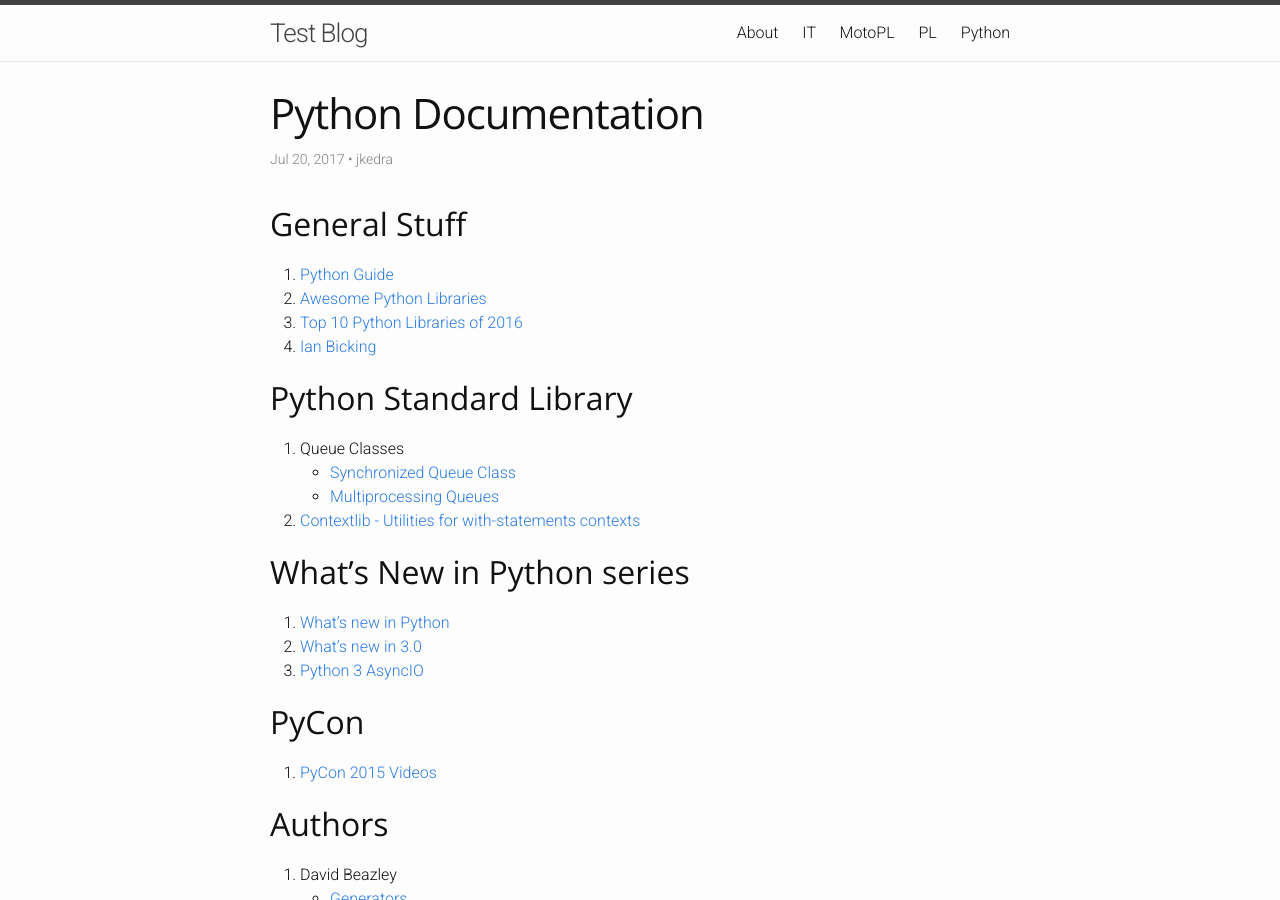
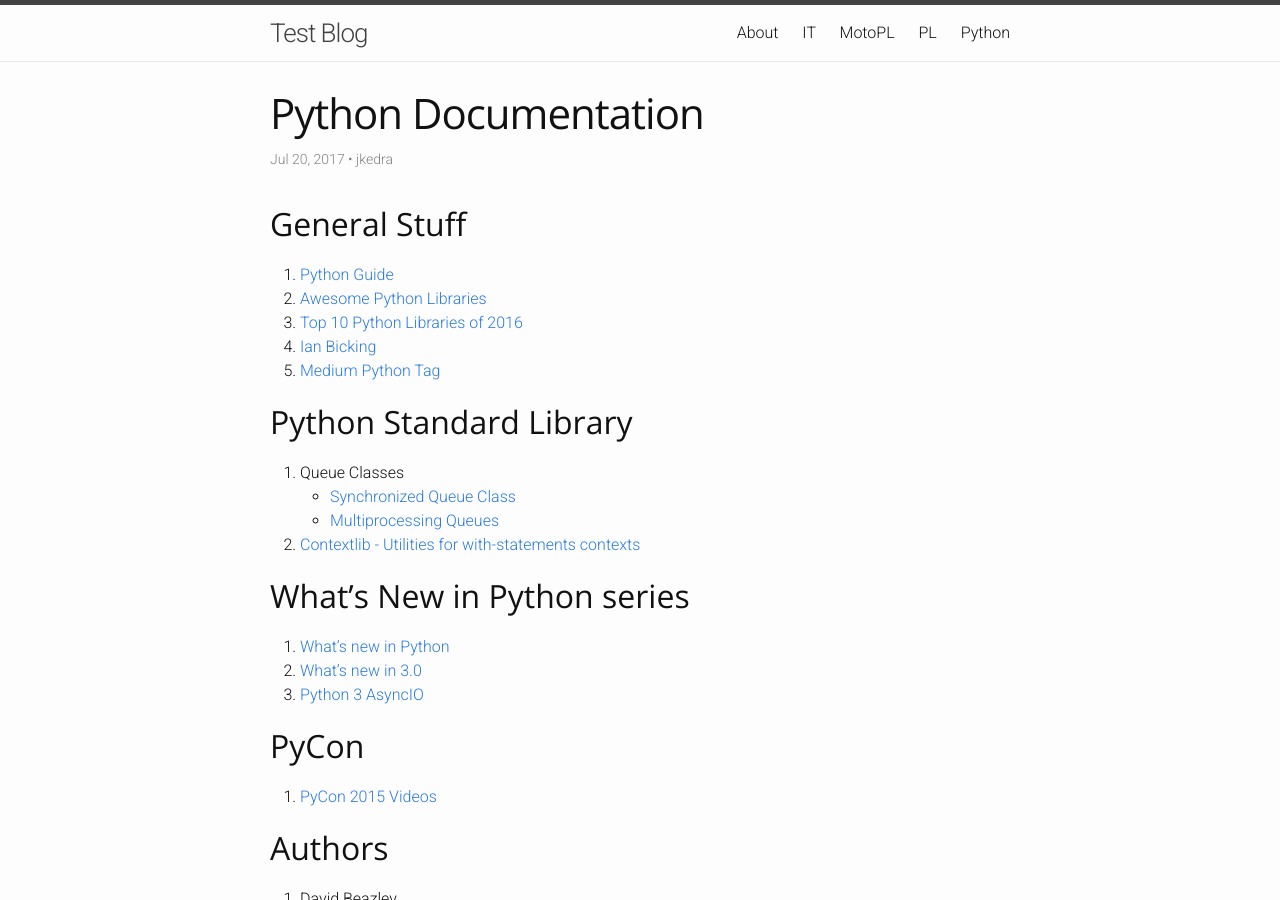
Before and after one commit to jkedra/jkedra.github.io, a Jekyll site: the page built from _python/bedtime.md, in a window 1280 px wide and 900 px high. Built offline with Jekyll 4.4.1, drawn with Linux system fonts in a browser that asks for light colours.

Commit message:
Latest Python Tags @medium

```diff
--- a/_python/bedtime.md
+++ b/_python/bedtime.md
@@ -13,6 +13,7 @@
 2. [Awesome Python Libraries][5]
 3. [Top 10 Python Libraries of 2016][6]
 4. [Ian Bicking](http://www.ianbicking.org/blog/)
+5. [Medium Python Tag](https://medium.com/tag/python/latest)
 
 ## Python Standard Library
 
```
